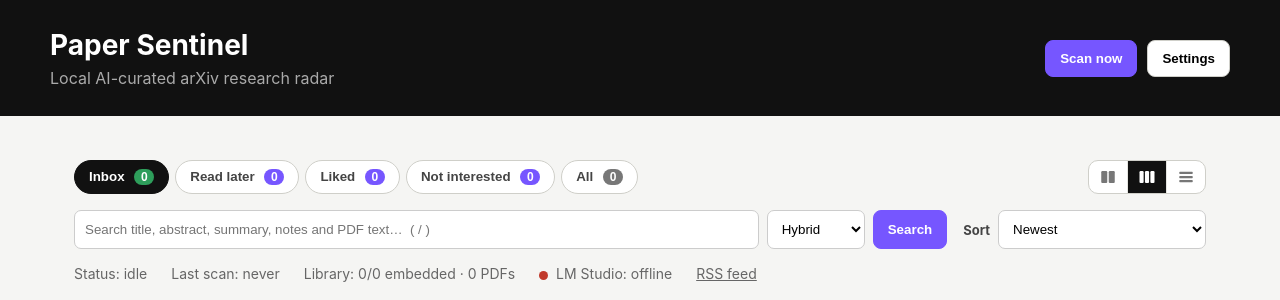
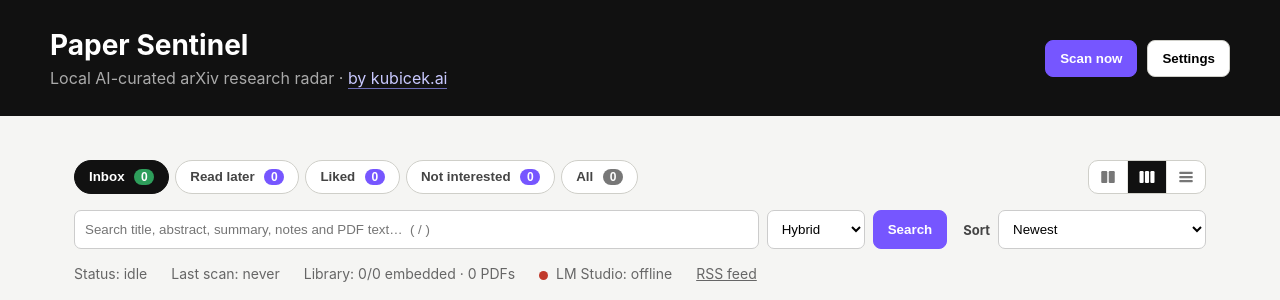
Before and after one commit to mediatoring/paper-sentinel, a FastAPI app: page / in a window 1280 px wide. Shown: the top 300 px of the page. Run offline with FastAPI, Linux system fonts and the light colour scheme; data comes from the database, SQL or seed files in the repository; data that the repository does not hold is empty.

Commit message:
Credit link to kubicek.ai in the header
Co-Authored-By: Claude Fable 5.1 <noreply@anthropic.com>

```diff
--- a/app/static/styles.css
+++ b/app/static/styles.css
@@ -161,3 +161,5 @@ details.abstract p{margin:8px 0 0;color:#333}
 .mini.icon.warn svg path{fill:currentColor}
 .tool-btn svg{flex:0 0 auto}
 .paper p code,.ai-summary code,.notes-preview code{font-family:ui-monospace,SFMono-Regular,Menlo,monospace;font-size:.92em;background:#f1f1ec;padding:1px 5px;border-radius:4px}
+.topbar .credit{color:#c9c9ff;text-decoration:none;border-bottom:1px solid #6b6bb3}
+.topbar .credit:hover{color:#fff;border-bottom-color:#fff}
--- a/app/templates/index.html
+++ b/app/templates/index.html
@@ -10,7 +10,7 @@
   <header class="topbar">
     <div>
       <h1>Paper Sentinel</h1>
-      <p>Local AI-curated arXiv research radar</p>
+      <p>Local AI-curated arXiv research radar · <a class="credit" href="https://kubicek.ai" target="_blank" rel="noreferrer">by kubicek.ai</a></p>
     </div>
     <div class="actions">
       <button id="scanBtn" class="primary">Scan now</button>
```
